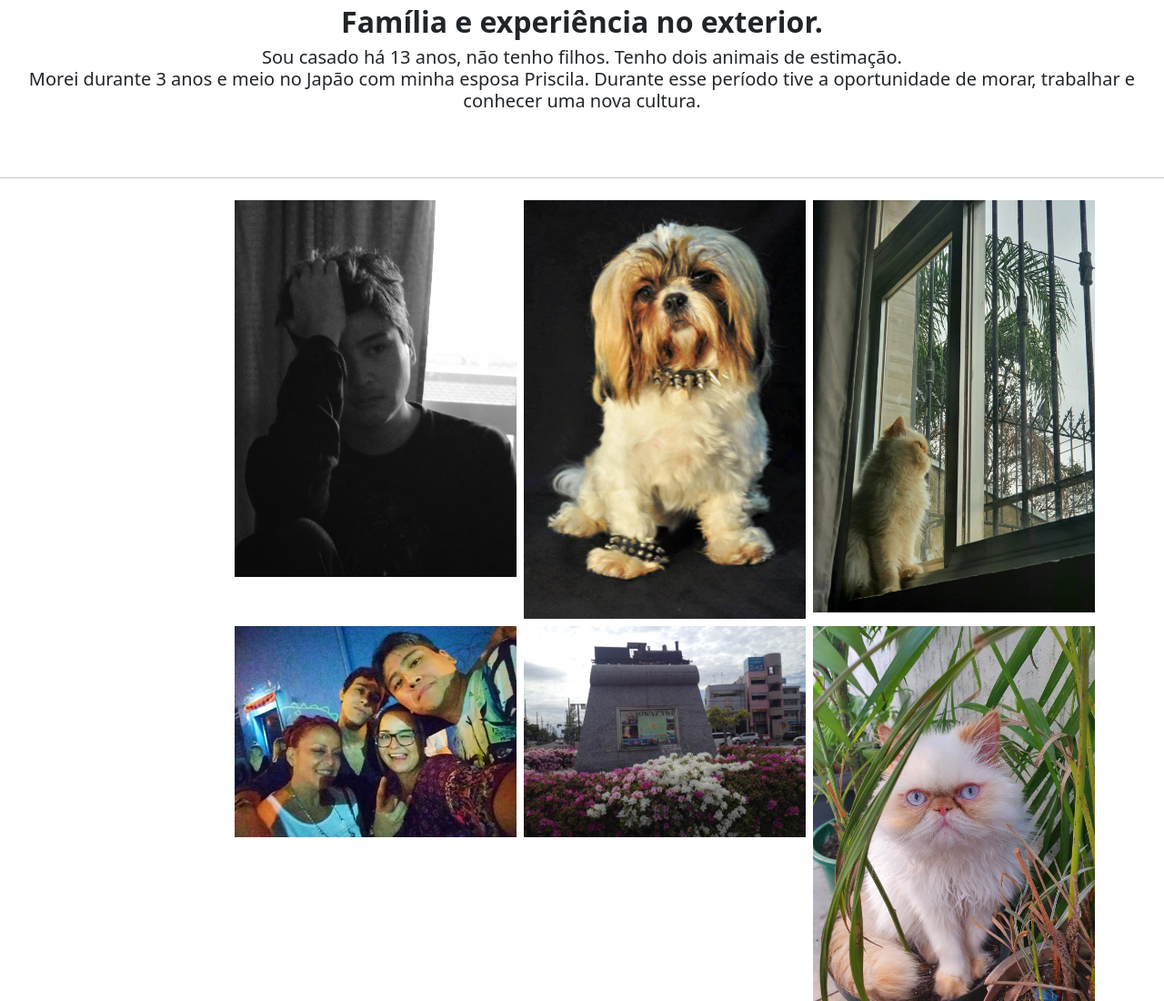
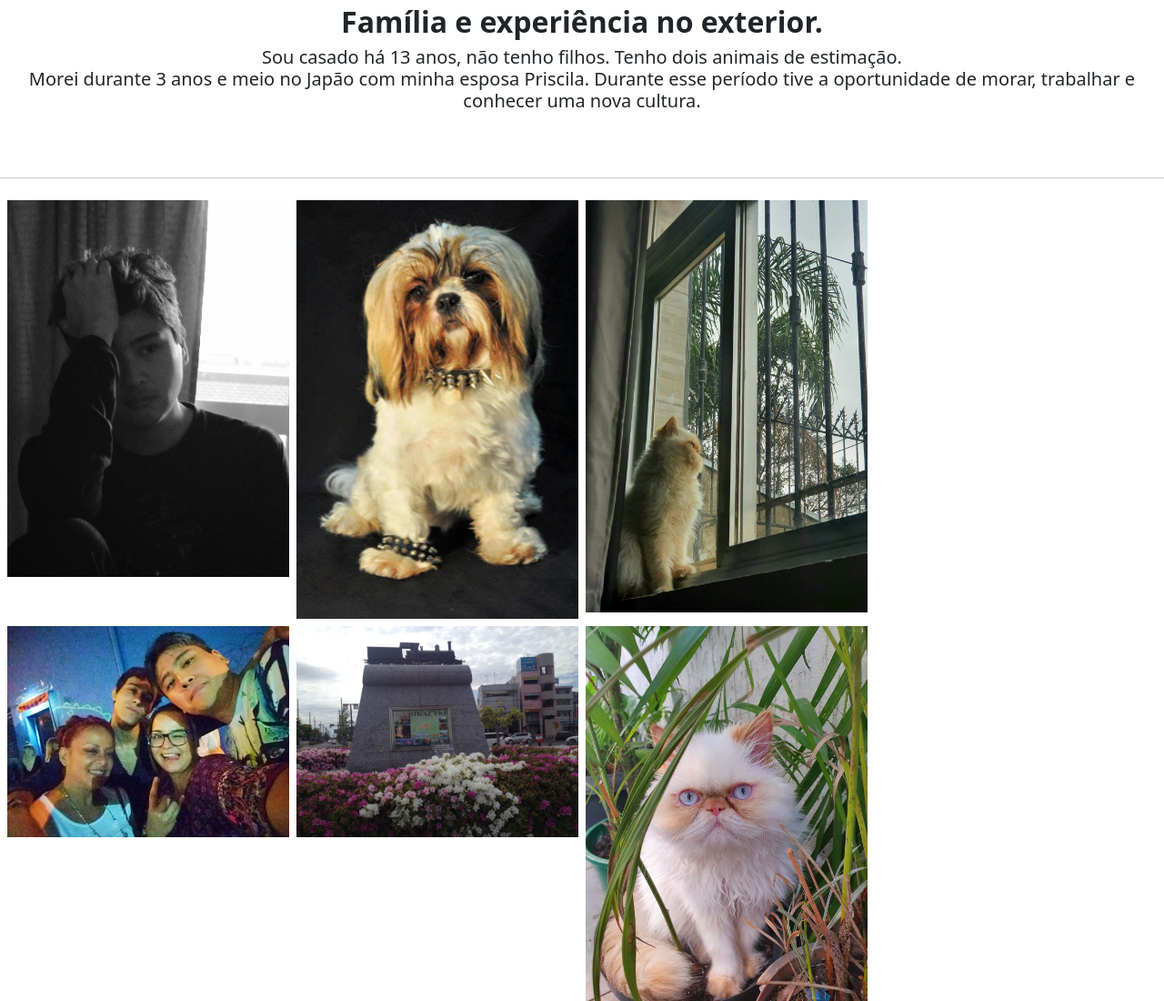
Before and after one commit to fernandoeto/designdigital, a Flask app: page /sobre in a window 1280 px wide. Shown: the part 752-1852 px from the top of the page at 91% size. Run offline with Flask 2, Linux system fonts and the light colour scheme; some libraries are stand-ins or nearby versions.

Commit message:
Corrigido a responsividade para mobile.

```diff
--- a/static/css/estilos.css
+++ b/static/css/estilos.css
@@ -80,7 +80,6 @@ p {
 
 .coluna img {
   vertical-align: middle;
-  margin-left: 250px;
   margin-top: 8px;
   width: 100%;
 }
```
